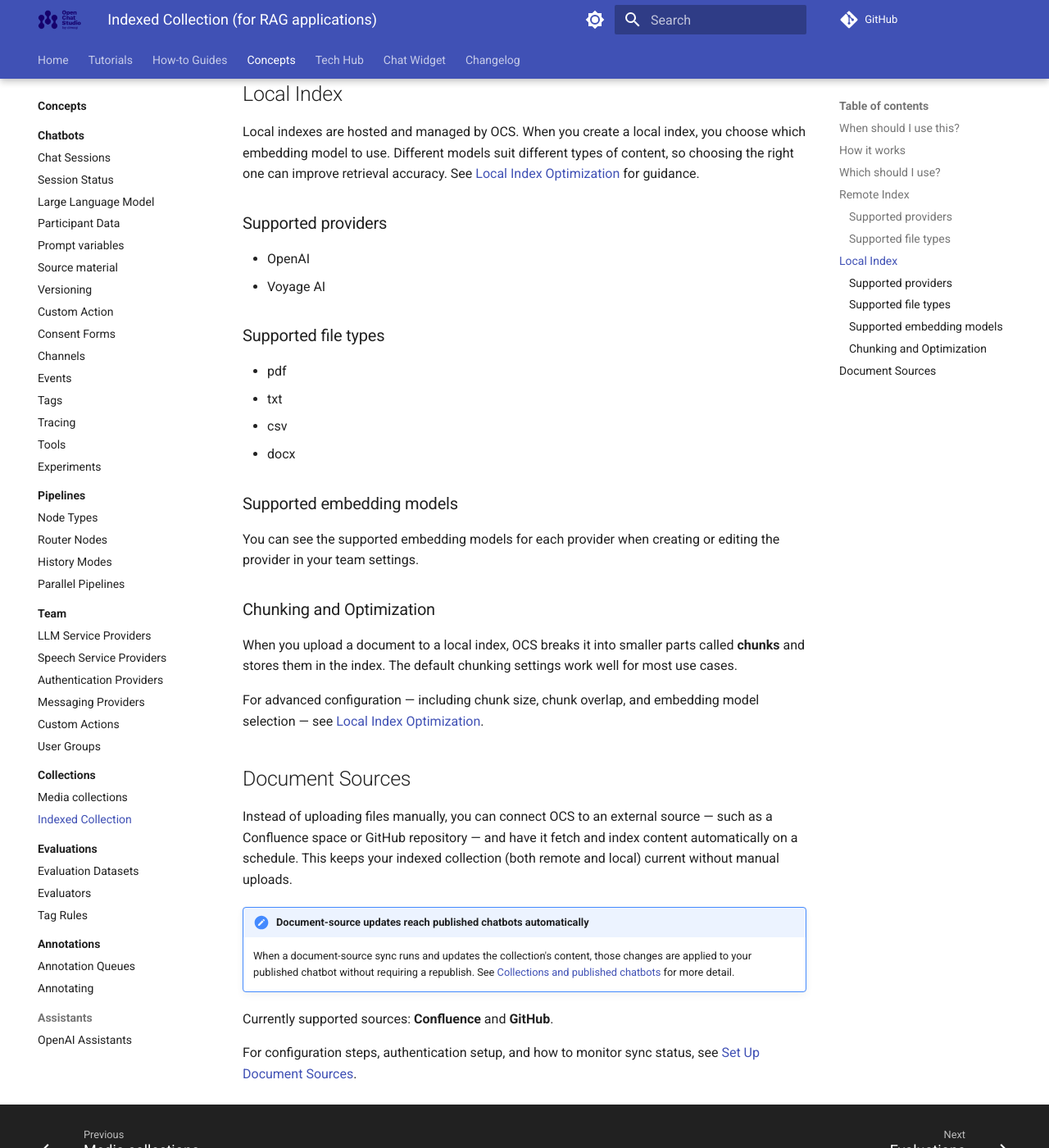
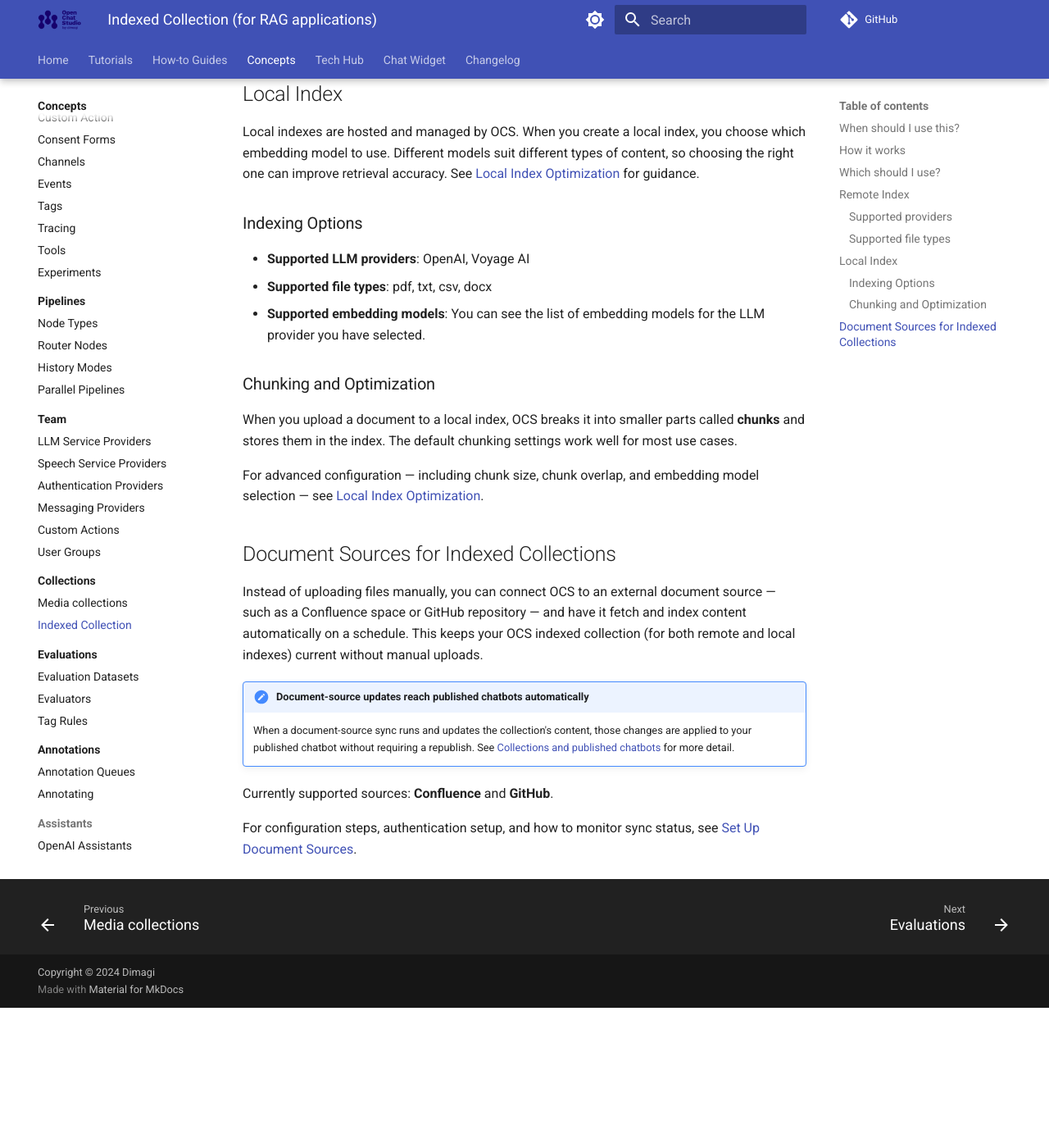
Before and after one commit to dimagi/open-chat-studio-docs, an MkDocs documentation site: the page built from docs/concepts/collections/indexed.md, in a window 1280 px wide and 1400 px high, scrolled down 1994 px. Shown: the whole window at 82% size. Built offline with MkDocs 1.6.1 and Material for MkDocs 9.7.7, drawn with Linux system fonts in a browser that asks for light colours; a script that is not in the unit is left out; comment, search, counter and statistics services are not loaded; after the commit the page ends 3223 px from its top, so only the background shows below that; some of the changed text lies outside the part shown.

Commit message:
Styling and fix links

```diff
--- a/docs/concepts/collections/indexed.md
+++ b/docs/concepts/collections/indexed.md
@@ -1,7 +1,7 @@
 ---
 title: Indexed Collection (for RAG applications)
 ---
-# Indexed Collections
+# Indexed Collections (for RAG applications)
 
 An indexed collection lets your chatbot search through your documents to find relevant information before responding. Instead of relying on the AI's built-in knowledge, the chatbot retrieves answers from files you upload — such as PDFs, reports, or wiki pages.
 
@@ -60,27 +60,21 @@
 
 Local indexes are hosted and managed by OCS. When you create a local index, you choose which embedding model to use. Different models suit different types of content, so choosing the right one can improve retrieval accuracy. See [Local Index Optimization](../../tech-hub/local-index-optimization.md#choosing-an-embedding-model) for guidance.
 
-### Supported providers
-- OpenAI
-- Voyage AI
+### Indexing Options
 
-### Supported file types
-- pdf
-- txt
-- csv
-- docx
-
-### Supported embedding models
-You can see the supported embedding models for each provider when creating or editing the provider in your team settings.
+- **Supported LLM providers**: OpenAI,  Voyage AI
+- **Supported file types**: pdf, txt, csv, docx
+- **Supported embedding models**: You can see the list of embedding models for the LLM provider you have selected.
 
 ### Chunking and Optimization
+
 When you upload a document to a local index, OCS breaks it into smaller parts called **chunks** and stores them in the index. The default chunking settings work well for most use cases.
 
 For advanced configuration — including chunk size, chunk overlap, and embedding model selection — see [Local Index Optimization](../../tech-hub/local-index-optimization.md).
 
-## Document Sources
+## Document Sources for Indexed Collections
 
-Instead of uploading files manually, you can connect OCS to an external source — such as a Confluence space or GitHub repository — and have it fetch and index content automatically on a schedule. This keeps your indexed collection (both remote and local) current without manual uploads.
+Instead of uploading files manually, you can connect OCS to an external document source — such as a Confluence space or GitHub repository — and have it fetch and index content automatically on a schedule. This keeps your OCS indexed collection (for both remote and local indexes) current without manual uploads.
 
 !!! note "Document-source updates reach published chatbots automatically"
     When a document-source sync runs and updates the collection's content, those changes are applied to your published chatbot without requiring a republish. See [Collections and published chatbots](./index.md#collections-and-published-chatbots) for more detail.
```
Also changed, not shown: docs/concepts/collections/index.md (+3 -4 lines), docs/concepts/versioning.md (+1 -1 lines).
